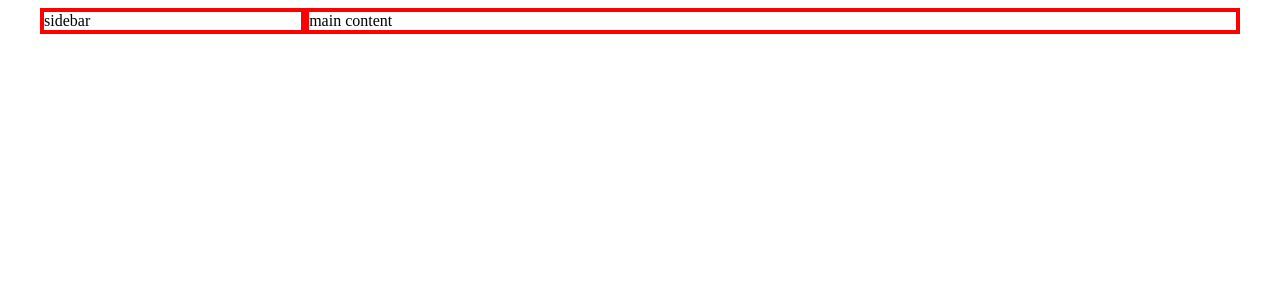
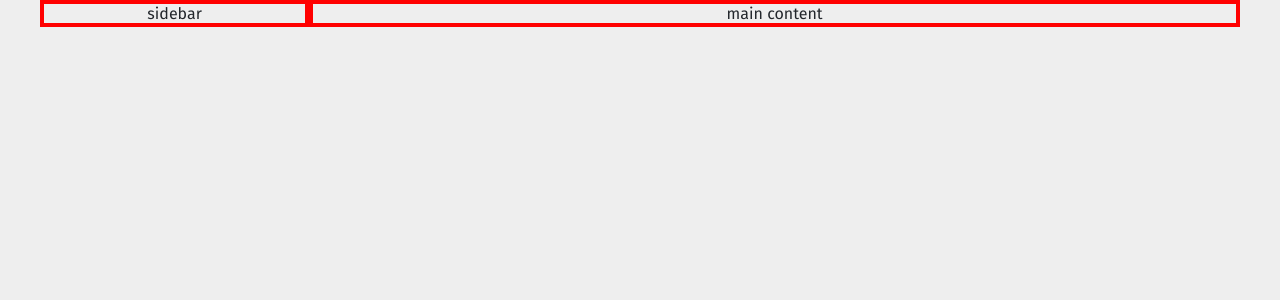
Before and after one commit to frankMazzarella/resume-website, a Vue app: page / in a window 1280 px wide. Shown: the top 300 px of the page. Built offline with nearby package versions, Linux system fonts and the light colour scheme.

Commit message:
adding font and global styles

```diff
--- /dev/null
+++ b/src/assets/main.css
@@ -0,0 +1,14 @@
+html,
+body {
+  background-color: #eee;
+  font-family: 'Fira Sans', Helvetica, Arial, sans-serif;
+  text-align: center;
+  color: #22262b;
+  margin: 0;
+  padding: 0;
+}
+
+@font-face {
+  font-family: 'Fira Sans';
+  src: local('Fira Sans'), url(./FiraSans-Regular.ttf) format('truetype');
+}
--- a/src/main.js
+++ b/src/main.js
@@ -1,5 +1,6 @@
 import Vue from 'vue'
 import App from './App.vue'
+import './assets/main.css';
 
 Vue.config.productionTip = false
 
```
Also changed, not shown: src/assets/FiraSans-Regular.ttf (added).
